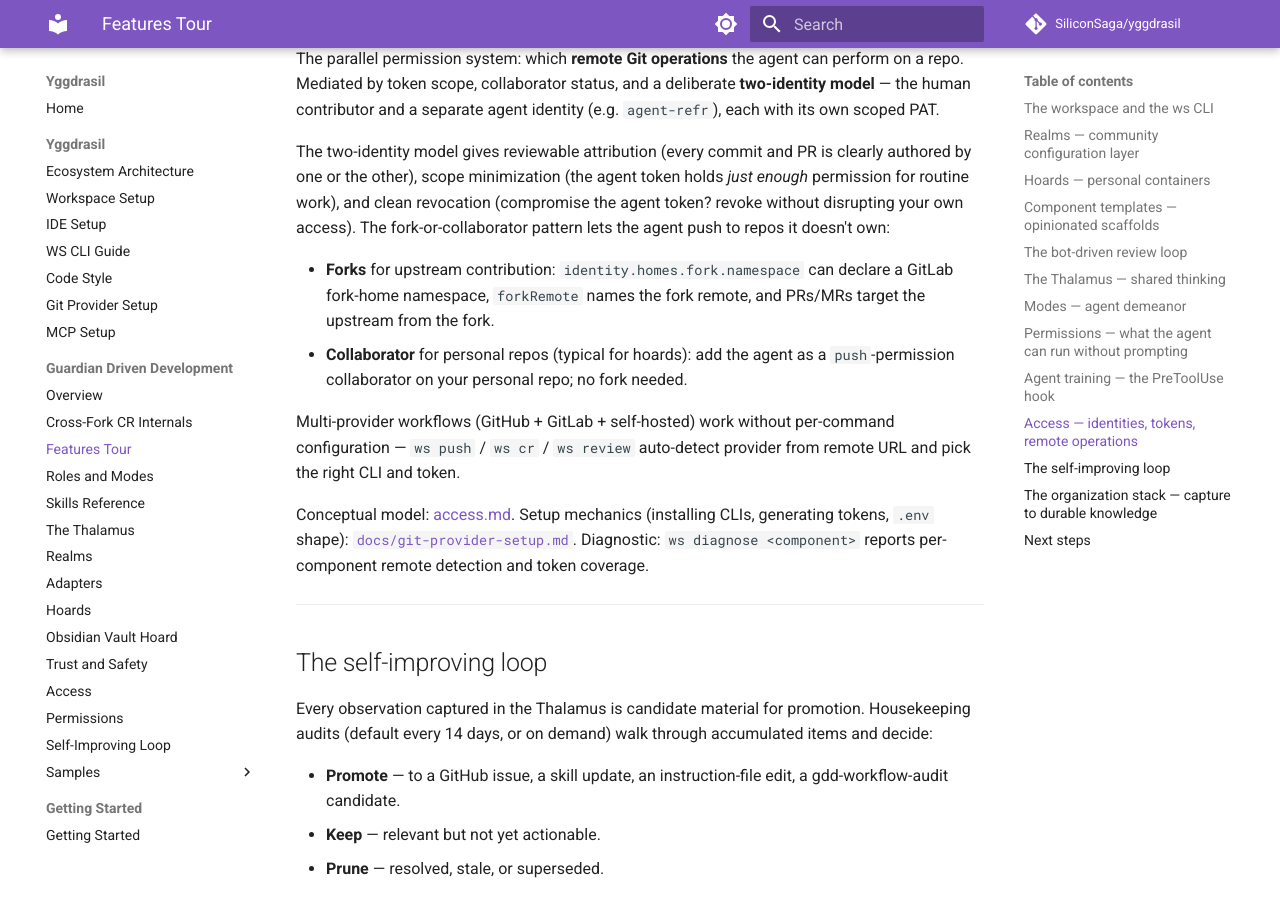
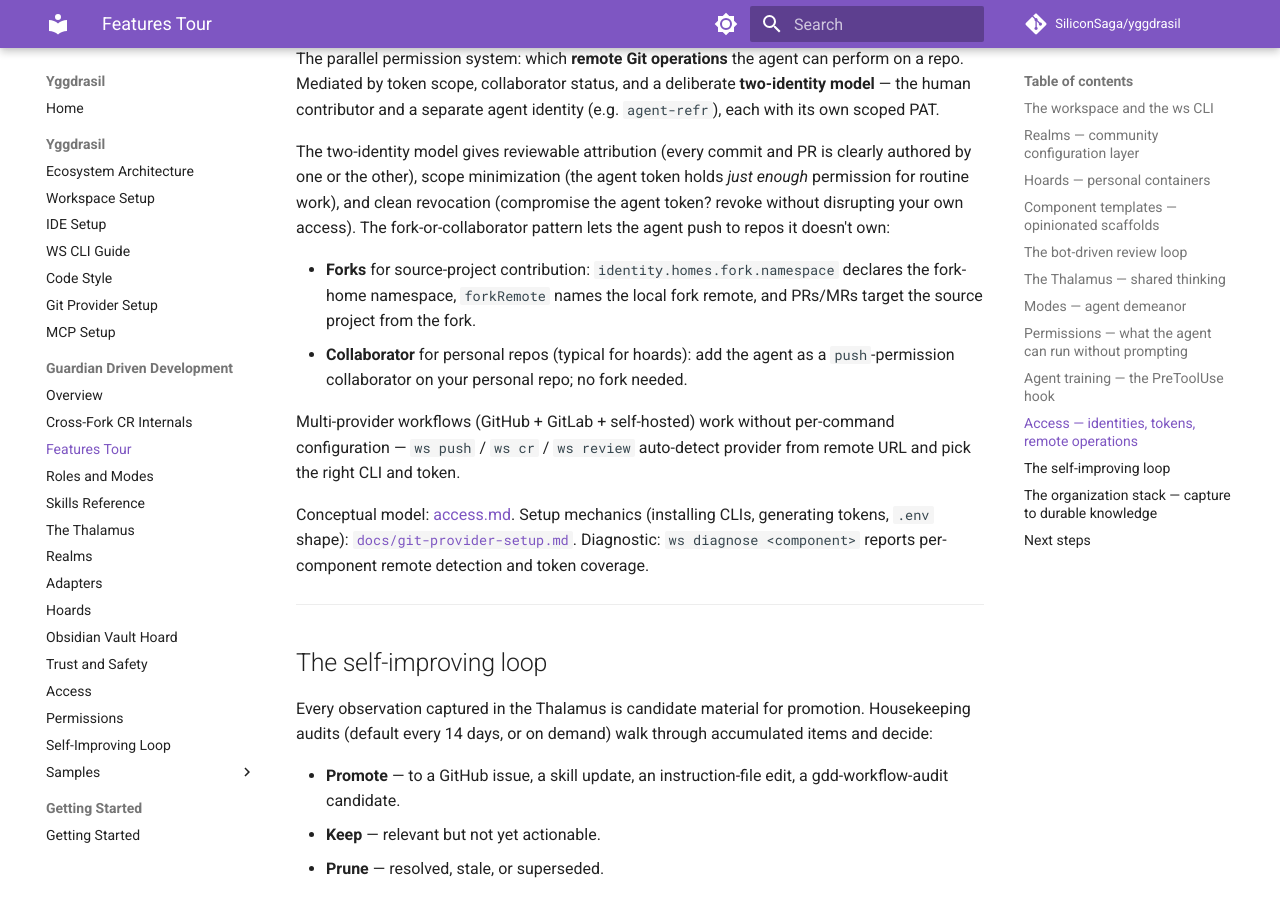
Before and after one commit to SiliconSaga/yggdrasil, an MkDocs documentation site: the page built from docs/gdd/features.md, in a window 1280 px wide and 900 px high, scrolled down 4919 px. Built offline with MkDocs 1.6.1 and Material for MkDocs 9.7.7, drawn with Linux system fonts in a browser that asks for light colours; comment, search, counter and statistics services are not loaded.

Commit message:
refactor(ws): require explicit fork-home namespaces
Address the remaining PR #110 review notes around the fork-home model.

Make `identity.homes.fork.namespace` the single fork-home source of truth for GitLab fork creation and fork write-token selection. `ws clone-fork` now fails clearly when neither `identity.homes.fork.namespace` nor a one-off `components.<name>.forkRepo` is configured, and `ws gitlab-auth` no longer falls back to matching a `defaults.gitTokens` leaf against `identity.forkRemote`. `identity.forkRemote` remains the local git remote label used by push and CR selection, not a namespace, ownership, or token-selection boundary.

Finish the `forkOrg` to `forkRemote` cleanup in the hook redirect text, and revise the current GDD docs and orientation trust rule so they describe the implemented model: `homes.fork.namespace` is shipped and first-class, while `homes.internal` / `homes.external` routing remains future work.

Teach `ws test` to preserve multiple positional path/nodeid selectors. This lets commands such as `ws test yggdrasil tests/ws-clone-fork/derive.bats tests/ws-gitlab-auth/gitlab-auth.bats` run exactly those Bats files, and removes the obsolete six-extra-argument guard so focused multi-file test runs do not fall back to `ws exec`.

Verification:
- `tests/vendor/bats-core/bin/bats tests/ws-clone-fork/derive.bats tests/ws-gitlab-auth/gitlab-auth.bats` → 9/9 passing after red-green coverage for the removed legacy paths.
- `tests/vendor/bats-core/bin/bats tests/ws-test/pytest-filter.bats` → 12/12 passing after red-green coverage for Bats multi-file selectors and the removed argument limit.
- `./scripts/ws test yggdrasil tests/ws-clone-fork/derive.bats tests/ws-gitlab-auth/gitlab-auth.bats tests/ws-cr/remote-override.bats tests/hook/gdd-permission-hook.bats tests/ws-test/pytest-filter.bats` → 139/139 passing.
- `./scripts/ws test yggdrasil` → 417/417 passing.
- `bash -n scripts/ws`, `bash -n scripts/ws-clone-fork.sh`, and `bash -n scripts/ws-test.sh`.
- `git diff --check`.
- `mkdocs build --strict` was not run because `mkdocs` is not installed in this environment.

Co-Authored-By: Codex GPT-5 <noreply@openai.com>

```diff
--- a/docs/gdd/features.md
+++ b/docs/gdd/features.md
@@ -127,7 +127,7 @@ The parallel permission system: which **remote Git operations** the agent can pe
 
 The two-identity model gives reviewable attribution (every commit and PR is clearly authored by one or the other), scope minimization (the agent token holds *just enough* permission for routine work), and clean revocation (compromise the agent token? revoke without disrupting your own access). The fork-or-collaborator pattern lets the agent push to repos it doesn't own:
 
-- **Forks** for upstream contribution: `identity.homes.fork.namespace` can declare a GitLab fork-home namespace, `forkRemote` names the fork remote, and PRs/MRs target the upstream from the fork.
+- **Forks** for source-project contribution: `identity.homes.fork.namespace` declares the fork-home namespace, `forkRemote` names the local fork remote, and PRs/MRs target the source project from the fork.
 - **Collaborator** for personal repos (typical for hoards): add the agent as a `push`-permission collaborator on your personal repo; no fork needed.
 
 Multi-provider workflows (GitHub + GitLab + self-hosted) work without per-command configuration — `ws push` / `ws cr` / `ws review` auto-detect provider from remote URL and pick the right CLI and token.
```
Also changed, not shown: .agent/skills/gdd-orientation/SKILL.md (+1 -1 lines), .claude/hooks/README.md (+1 -1 lines), docs/gdd/access.md (+3 -3 lines), docs/gdd/trust-and-safety.md (+1 -1 lines), 7 other files.
